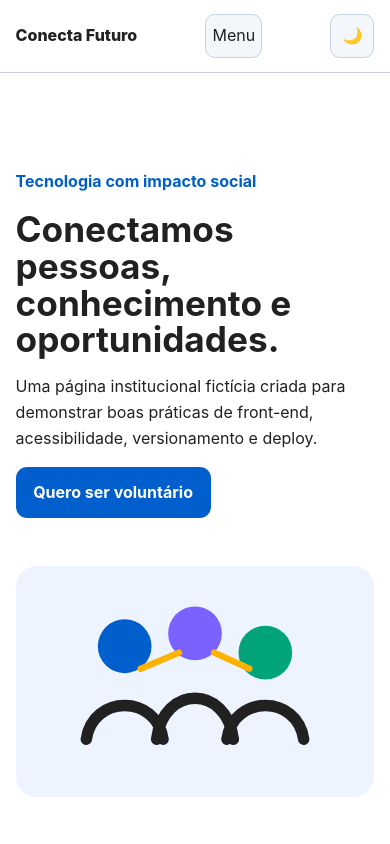
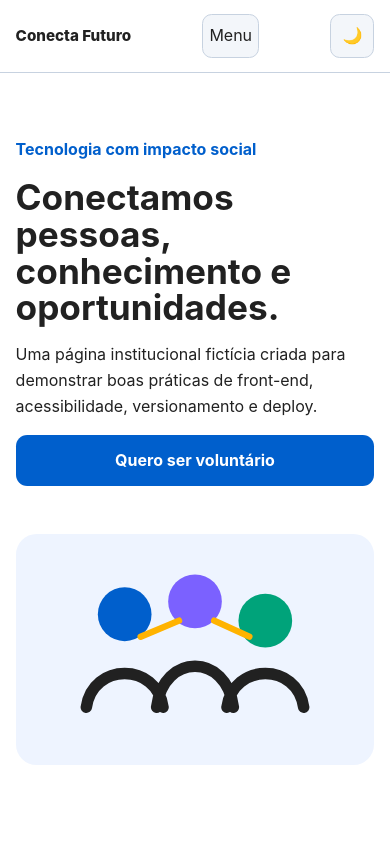
Before and after one commit to PedroDCS/pratica-04---dev-front, a website built with Vite: page index.html in a window 390 px wide. Shown: the top 844 px of the page. Built offline with nearby package versions, Linux system fonts and the light colour scheme.

Commit message:
feat: adiciona responsividade para telas pequenas

```diff
--- a/src/styles.css
+++ b/src/styles.css
@@ -66,3 +66,10 @@ dialog::backdrop { background: rgb(0 0 0 / .55); }
   .nav-list { display: none; position: absolute; right: 0; top: 3rem; flex-direction: column; min-width: 220px; padding: 1rem; background: var(--bg); border: 1px solid var(--border); border-radius: .75rem; }
   .nav-list.is-open { display: flex; }
 }
+
+@media (max-width: 420px) {
+  .header-content { gap: .5rem; }
+  .brand { font-size: .95rem; }
+  .hero { padding: 3rem 0; }
+  .button { width: 100%; text-align: center; }
+}
```
